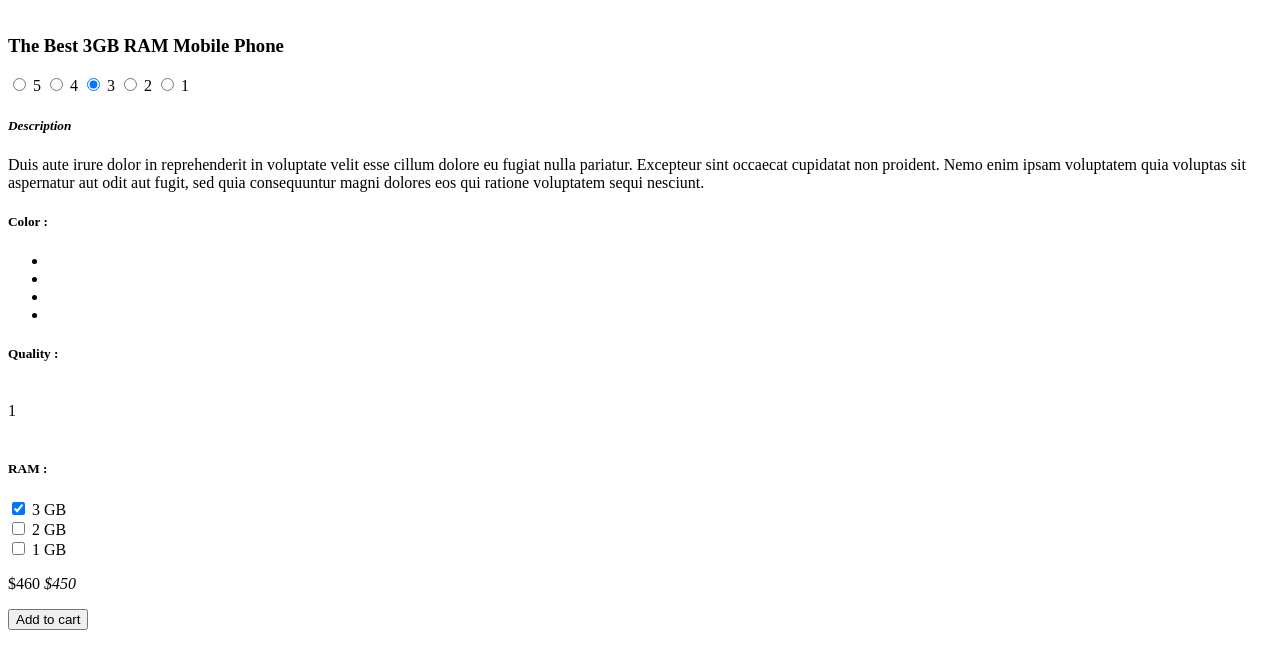
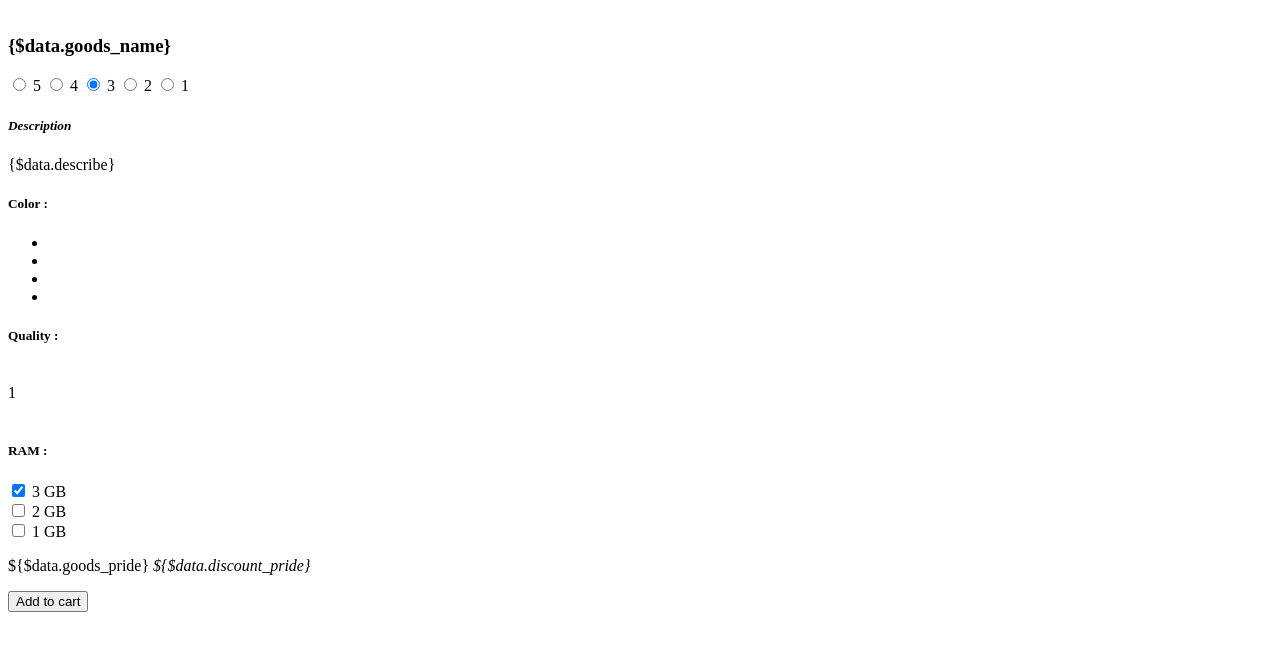
Before and after one commit to zhuzhengren/shop, a PHP site: page /DbName/application/index/view/public/single.html in a window 1280 px wide. Shown: the top 669 px of the page. Run offline with PHP 8.4, Linux system fonts and the light colour scheme.

Commit message:
模板赋值1

```diff
--- a/application/index/controller/Conf.php
+++ b/application/index/common/Conf.php
@@ -1,6 +1,6 @@
 <?php
 
-namespace app\index\controller;
+namespace app\index\common;
 
 class Conf {
     public static $bannerMsg=array(
--- a/application/index/view/public/single.html
+++ b/application/index/view/public/single.html
@@ -19,7 +19,7 @@
             <link rel="stylesheet" href="/static/css/flexslider.css" type="text/css" media="screen" />
             <script>
                 // Can also be used with $(document).ready()
-					$(window).load(function() {
+                $(window).load(function () {
                     $('.flexslider').flexslider({
                         animation: "slide",
                         controlNav: "thumbnails"
@@ -32,9 +32,10 @@
             <!-- //zooming-effect -->
         </div>
         <div class="col-md-8 single-right">
-				<h3>The Best 3GB RAM Mobile Phone</h3>
+            <h3>{$data.goods_name}</h3>
             <div class="rating1">
                 <span class="starRating">
+
                     <input id="rating5" type="radio" name="rating" value="5">
                     <label for="rating5">5</label>
                     <input id="rating4" type="radio" name="rating" value="4">
@@ -49,11 +50,7 @@
             </div>
             <div class="description">
                 <h5><i>Description</i></h5>
-					<p>Duis aute irure dolor in reprehenderit in voluptate velit esse cillum dolore
-						eu fugiat nulla pariatur. Excepteur sint occaecat cupidatat non proident.
-						Nemo enim ipsam voluptatem quia voluptas sit aspernatur aut
-						odit aut fugit, sed quia consequuntur magni dolores eos qui
-						ratione voluptatem sequi nesciunt.</p>
+                <p>{$data.describe}</p>
             </div>
             <div class="color-quality">
                 <div class="color-quality-left">
@@ -76,14 +73,15 @@
                     </div>
                     <!--quantity-->
                     <script>
-								$('.value-plus1').on('click', function(){
-									var divUpd = $(this).parent().find('.value1'), newVal = parseInt(divUpd.text(), 10)+1;
+$('.value-plus1').on('click', function () {
+    var divUpd = $(this).parent().find('.value1'), newVal = parseInt(divUpd.text(), 10) + 1;
     divUpd.text(newVal);
 });
 
-								$('.value-minus1').on('click', function(){
-									var divUpd = $(this).parent().find('.value1'), newVal = parseInt(divUpd.text(), 10)-1;
-									if(newVal>=1) divUpd.text(newVal);
+$('.value-minus1').on('click', function () {
+    var divUpd = $(this).parent().find('.value1'), newVal = parseInt(divUpd.text(), 10) - 1;
+    if (newVal >= 1)
+        divUpd.text(newVal);
 });
                     </script>
                     <!--quantity-->
@@ -111,7 +109,7 @@
                 <div class="clearfix"> </div>
             </div>
             <div class="simpleCart_shelfItem">
-					<p><span>$460</span> <i class="item_price">$450</i></p>
+                <p><span>${$data.goods_pride}</span> <i class="item_price">${$data.discount_pride}</i></p>
                 <form action="#" method="post">
                     <input type="hidden" name="cmd" value="_cart">
                     <input type="hidden" name="add" value="1">
```
Also changed, not shown: application/index/common/Base.php (added, +9 -0 lines), application/index/controller/Base.php (deleted, +0 -18 lines), application/index/controller/Index.php (+15 -0 lines), application/index/model/Goods.php (added, +13 -0 lines), config/database.php (+5 -5 lines). Lines whose indentation alone changed are shown as unchanged.
